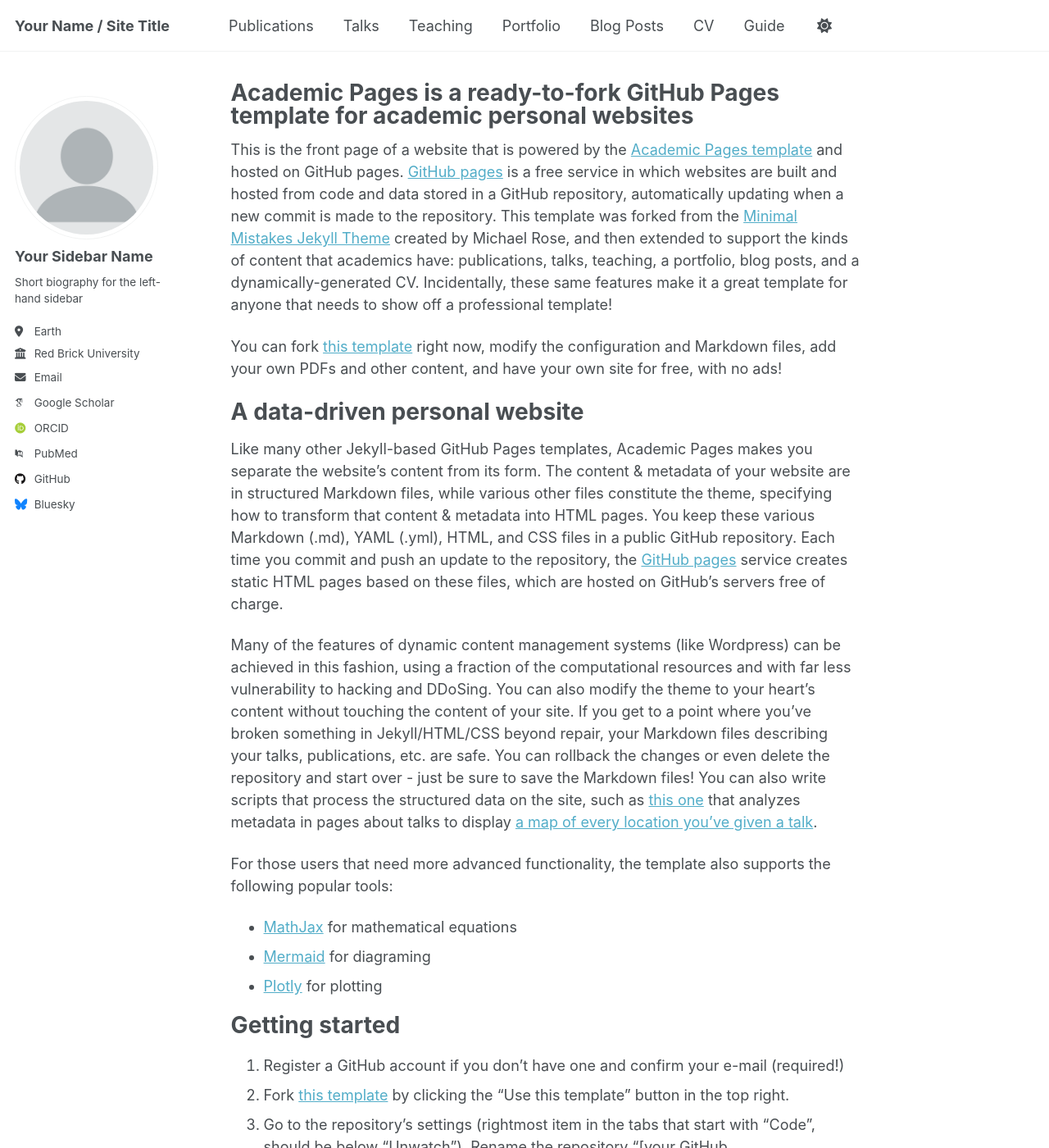
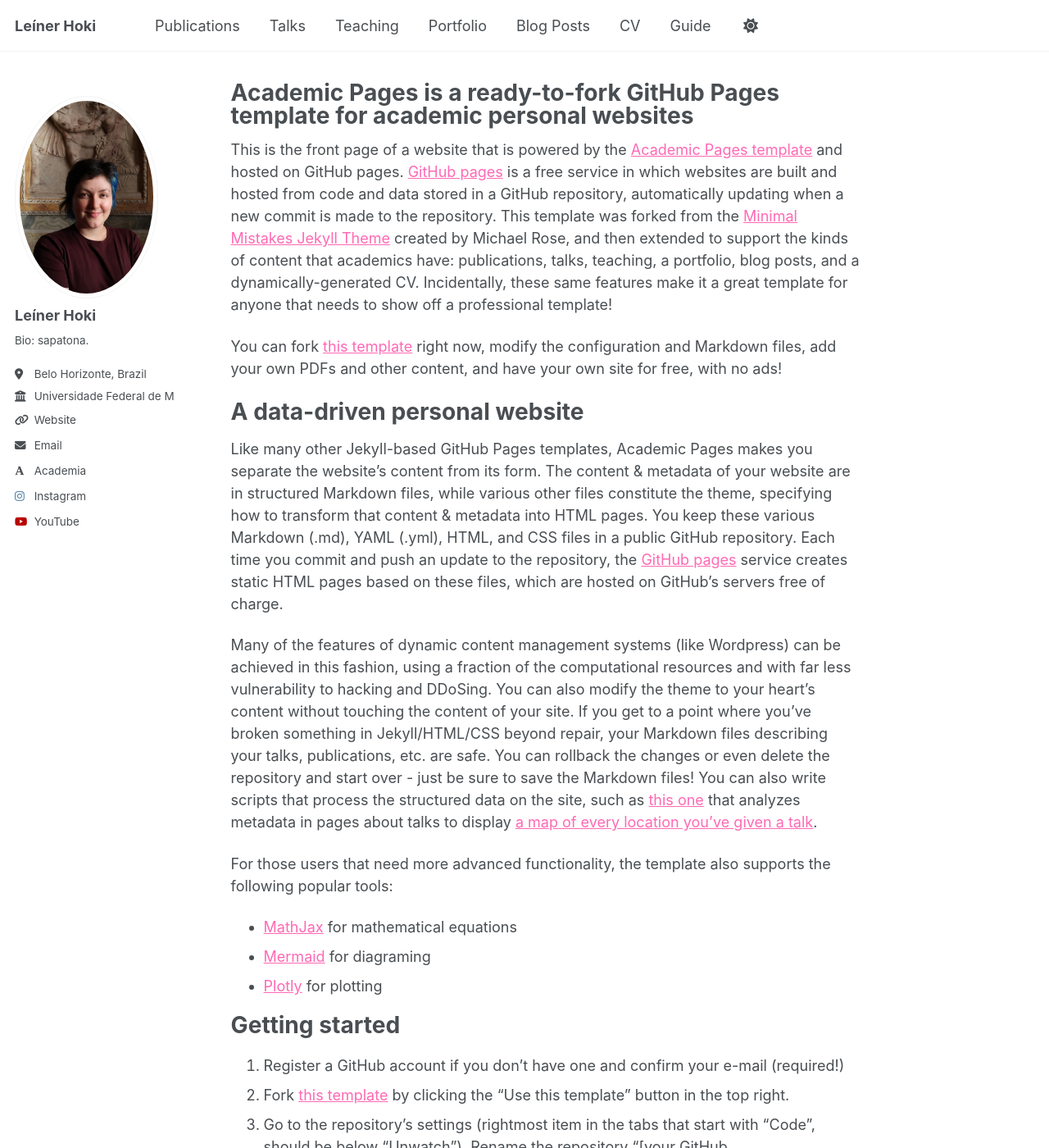
Before and after one commit to virginiasatyro/leinerhoki.com, a Jekyll site: the page built from _pages/about.md, in a window 1280 px wide and 1400 px high. Shown: the whole window at 82% size. Built offline with Jekyll 4.4.1, drawn with Linux system fonts in a browser that asks for light colours; some web fonts are replaced; a script that is not in the unit is left out; some of the changed text lies outside the part shown.

Commit message:
initial changes

```diff
--- a/_config.yml
+++ b/_config.yml
@@ -9,13 +9,12 @@
 # Basic Site Settings
 locale                   : "en-US"
 site_theme               : "default" # Currently available options are "default", "air"
-title                    : "Your Name / Site Title"
+title                    : "Leíner Hoki"
 title_separator          : "-"
-name                     : &name "Your Name"
+name                     : &name "Leíner Hoki"
 description              : &description "Your Name's academic portfolio"   # Update this with a general description of your site, this is the default if not overridden by a page
-url                      : https://academicpages.github.io # The base hostname & protocol for your site e.g. "https://[your GitHub username].github.io",
-                                                           # or if you already have some other page hosted on Github then use "https://[your GitHub username].github.io/[Your Repo Name]"
-baseurl                  : "" # the subpath of your site, e.g. "/blog"
+url                      : "http://localhost:4000" # Use localhost para desenvolvimento local
+baseurl                  : "" # deixe vazio para desenvolvimento local
 repository               : "academicpages/academicpages.github.io"
 
 # Site Author - The following control what appear as part of the author content on the side bar.
@@ -23,24 +22,24 @@ repository               : "academicpages/academicpages.github.io"
 #               Additional customization can be done by editing /_includes/author-profile.html
 author:
   # Biographic information
-  avatar           : "profile.png"
-  name             : "Your Sidebar Name"
-  pronouns         : # example: "she/her"
-  bio              : "Short biography for the left-hand sidebar"
-  location         : "Earth"
-  employer         : "Red Brick University"
-  uri              : # URL
-  email            : "none@example.org"
+  avatar           : "profile.jpg"
+  name             : "Leíner Hoki" # Update with your name
+  pronouns         : # "ela/dela"
+  bio              : "Bio: sapatona."
+  location         : "Belo Horizonte, Brazil"
+  employer         : "Universidade Federal de Minas Gerais"
+  uri              : "http://leinerhoki.com"
+  email            : "leinerhoki@gmail.com"
 
   # Academic websites
-  academia         : # URL
+  academia         : "http://lattes.cnpq.br/6663548154943217"
   arxiv            : # URL - Update with the correct link to your profile
-  googlescholar    : "https://scholar.google.com/citations?user=PS_CX0AAAAAJ"
+  googlescholar    : # "https://scholar.google.com/citations?user=PS_CX0AAAAAJ"
   inspire-hep      : # URL
   impactstory      : # URL
-  orcid            : "https://orcid.org/yourorcidurl"
+  orcid            : # "https://orcid.org/yourorcidurl"
   semantic         : # URL
-  pubmed           : "https://www.ncbi.nlm.nih.gov/pubmed/?term=john+snow"
+  pubmed           : # "https://www.ncbi.nlm.nih.gov/pubmed/?term=john+snow"
   researchgate     : # URL
   scopus           : # URL
 
@@ -48,20 +47,20 @@ author:
   bitbucket        : # Username - Update with your username on the site
   codepen          : # Username
   dribbble         : # Username
-  github           : "academicpages"
+  github           : #"academicpages"
   kaggle           : # Username
   stackoverflow    : # User number or user number and name (i.e., use "1" or "1/jeff-atwood")
 
   # Social media
   artstation       : # Username
-  bluesky          : "bsky.app" # Replace this with you Bluesky username
+  bluesky          : # "bsky.app" # Replace this with you Bluesky username
   facebook         : # Username
   flickr           : # Username
   foursquare       : # Username
   goodreads        : # Username
   google_plus      : # Username
   keybase          : # Username
-  instagram        : # Username
+  instagram        : "leiner_hoki"
   lastfm           : # Username
   linkedin         : # Username
   mastodon         : # URL
@@ -76,7 +75,7 @@ author:
   weibo            : # Username
   wikipedia        : # Username
   xing             : # Username
-  youtube          : # Username
+  youtube          : "leinerhoki"
   zhihu            : # Username
 
 # Publication Category - The following the list of publication categories and their headings
@@ -299,7 +298,7 @@ sass:
 permalink: /:categories/:title/
 # paginate: 5 # amount of posts to show
 # paginate_path: /page:num/
-timezone: Etc/UTC # https://en.wikipedia.org/wiki/List_of_tz_database_time_zones
+timezone: # deixar vazio para usar timezone do sistema
 
 
 # Plugins
--- a/_sass/theme/_default_light.scss
+++ b/_sass/theme/_default_light.scss
@@ -36,9 +36,9 @@ $sidebar-screen-min-width   : 1024px;
     --global-code-background-color      : #fafafa;
     --global-code-text-color            : #{$darker-gray};
     --global-fig-caption-color          : mix(#fff,  #{$dark-gray}, 25%);
-    --global-link-color                 : #52adc8;
-    --global-link-color-hover           : mix(#000, #2f7f93, 25%);
-    --global-link-color-visited         : mix(#fff, #2f7f93, 25%);
+    --global-link-color                 : #ff69b4; // #52adc8;
+    --global-link-color-hover           : #ff1493; // mix(#000, #2f7f93, 25%);
+    --global-link-color-visited         : #ffb6c1; // mix(#fff, #2f7f93, 25%);
     --global-masthead-link-color        : #{$dark-gray};
     --global-masthead-link-color-hover  : mix(#000, #{$gray}, 25%);
     --global-text-color                 : #{$dark-gray};
--- /dev/null
+++ b/help.txt
@@ -0,0 +1,5 @@
+run on PowerShell
+
+bundle exec jekyll serve
+
+http://127.0.0.1:4000/
```
Also changed, not shown: Gemfile (+10 -0 lines), images/profile.jpg (added).
